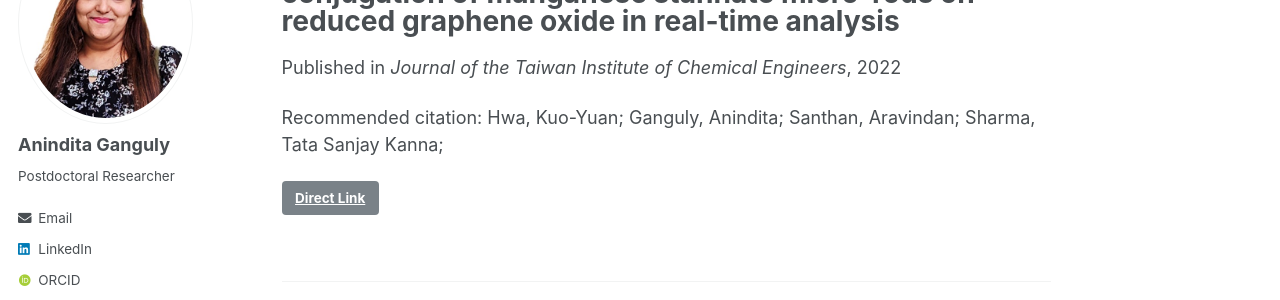
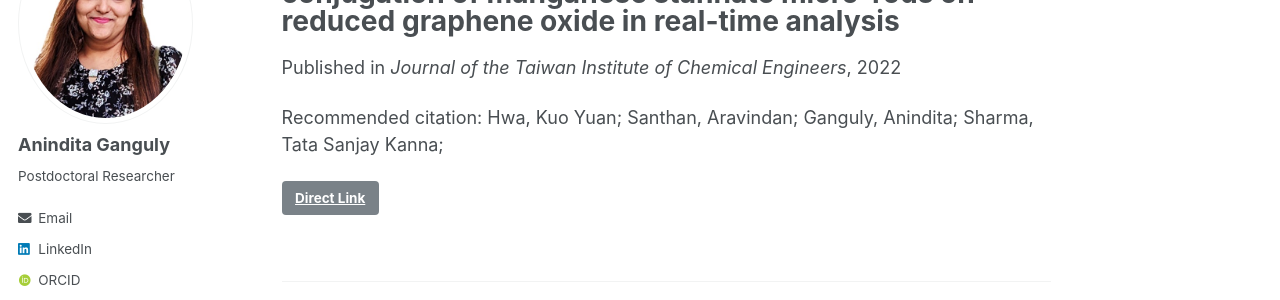
Before and after one commit to AbhisekGanguly/aninditaganguly, a Jekyll site: the page built from _publications/2022-point-of-need-simultaneous-biosensing-of-pharmaceutical-micropollutants.md, in a window 1280 px wide. Shown: the part 195-495 px from the top of the page. Built offline with Jekyll 4.4.1, drawn with Linux system fonts in a browser that asks for light colours; some web fonts are replaced.

```diff
--- a/_publications/2022-point-of-need-simultaneous-biosensing-of-pharmaceutical-micropollutants.md
+++ b/_publications/2022-point-of-need-simultaneous-biosensing-of-pharmaceutical-micropollutants.md
@@ -5,5 +5,5 @@ permalink: /publication/2022-point-of-need-simultaneous-biosensing-of-pharmaceut
 date: 2022-01-27
 venue: 'Journal of the Taiwan Institute of Chemical Engineers'
 link: 'https://doi.org/10.1016/j.jtice.2021.11.002'
-citation: 'Hwa, Kuo-Yuan; Ganguly, Anindita; Santhan, Aravindan; Sharma, Tata Sanjay Kanna; '
+citation: 'Hwa, Kuo Yuan; Santhan, Aravindan; Ganguly, Anindita; Sharma, Tata Sanjay Kanna; '
 ---
```
